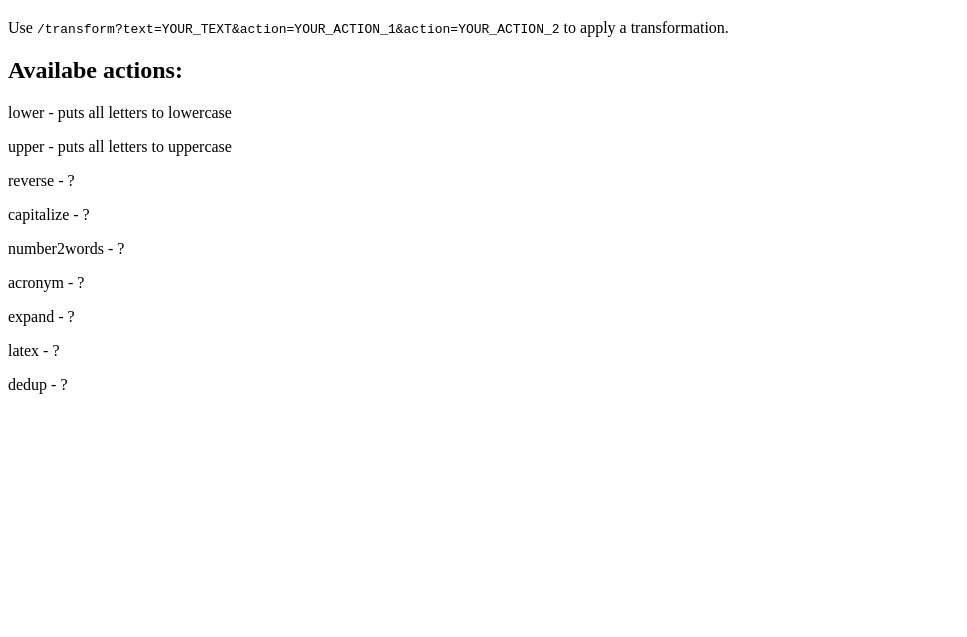
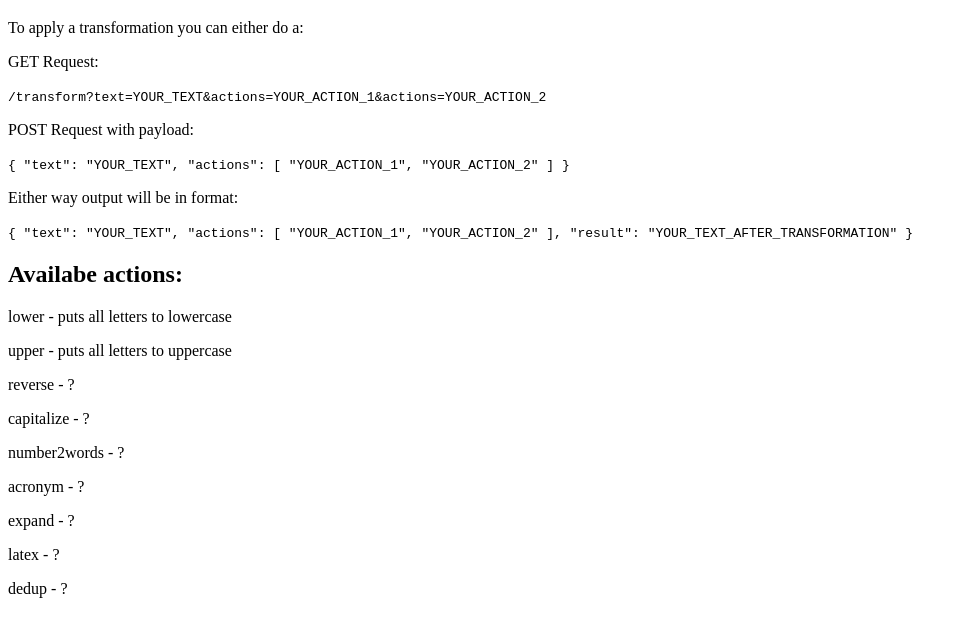
Before and after one commit to gc79mh/text-transformer, a plain HTML site: page src/main/resources/static/index.html in a window 1280 px wide. Shown: the part 61-698 px from the top of the page, without its empty margins (0-967 px from the left). Drawn offline with Linux system fonts and the light colour scheme.

Commit message:
Update index.html

```diff
--- a/src/main/resources/static/index.html
+++ b/src/main/resources/static/index.html
@@ -5,7 +5,13 @@
 </head>
 <body>
     <h1>Welcome to the Text Transformer API</h1>
-    <p>Use <code>/transform?text=YOUR_TEXT&action=YOUR_ACTION_1&action=YOUR_ACTION_2</code> to apply a transformation.</p>
+    <p>To apply a transformation you can either do a:</p>
+    <p>GET Request: </p>
+    <p><code>/transform?text=YOUR_TEXT&actions=YOUR_ACTION_1&actions=YOUR_ACTION_2</code></p>
+    <p>POST Request with payload: </p>
+    <p><code>{ "text": "YOUR_TEXT", "actions": [ "YOUR_ACTION_1", "YOUR_ACTION_2" ] }</code></p>
+    <p>Either way output will be in format: </p>
+    <p><code>{ "text": "YOUR_TEXT", "actions": [ "YOUR_ACTION_1", "YOUR_ACTION_2" ], "result": "YOUR_TEXT_AFTER_TRANSFORMATION" }</code></p>
     <h2>Availabe actions:</h2>
     <p>lower - puts all letters to lowercase</p>
     <p>upper - puts all letters to uppercase</p>
```
Also changed, not shown: 1 other file.
